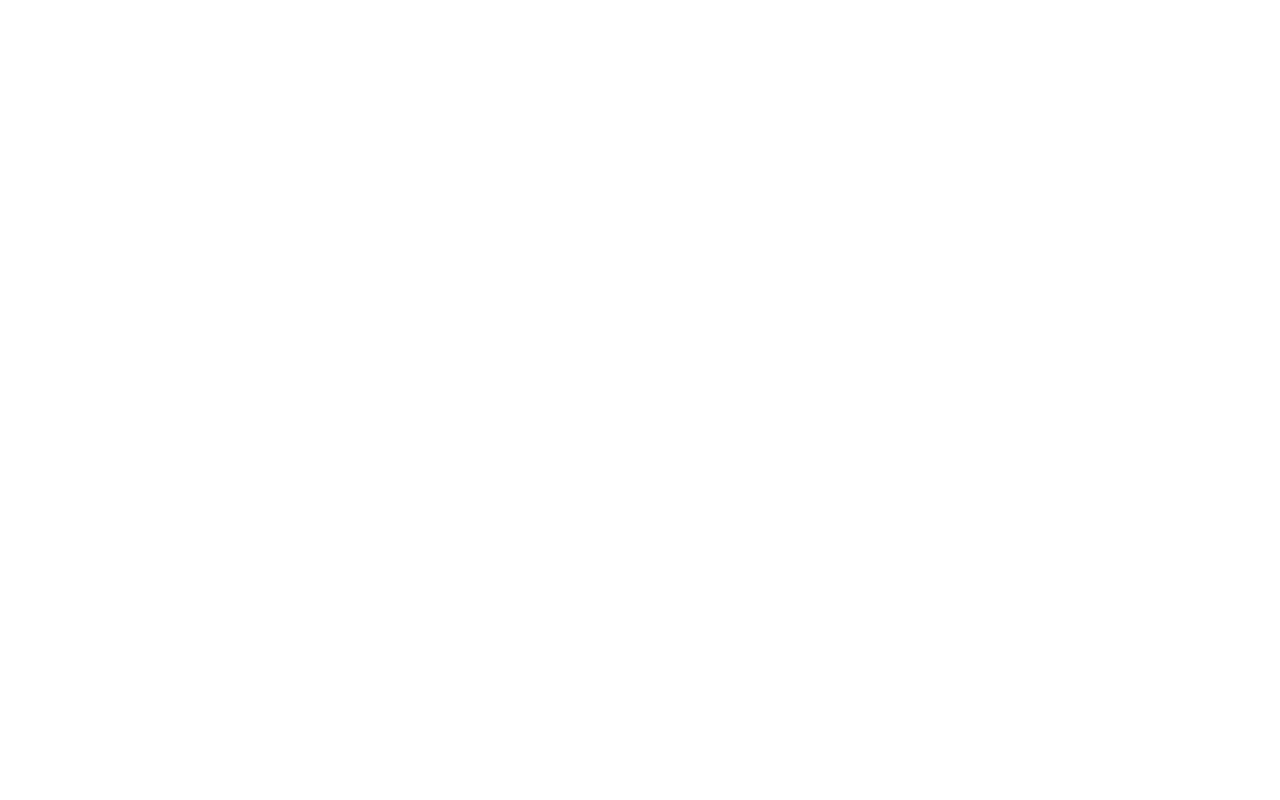
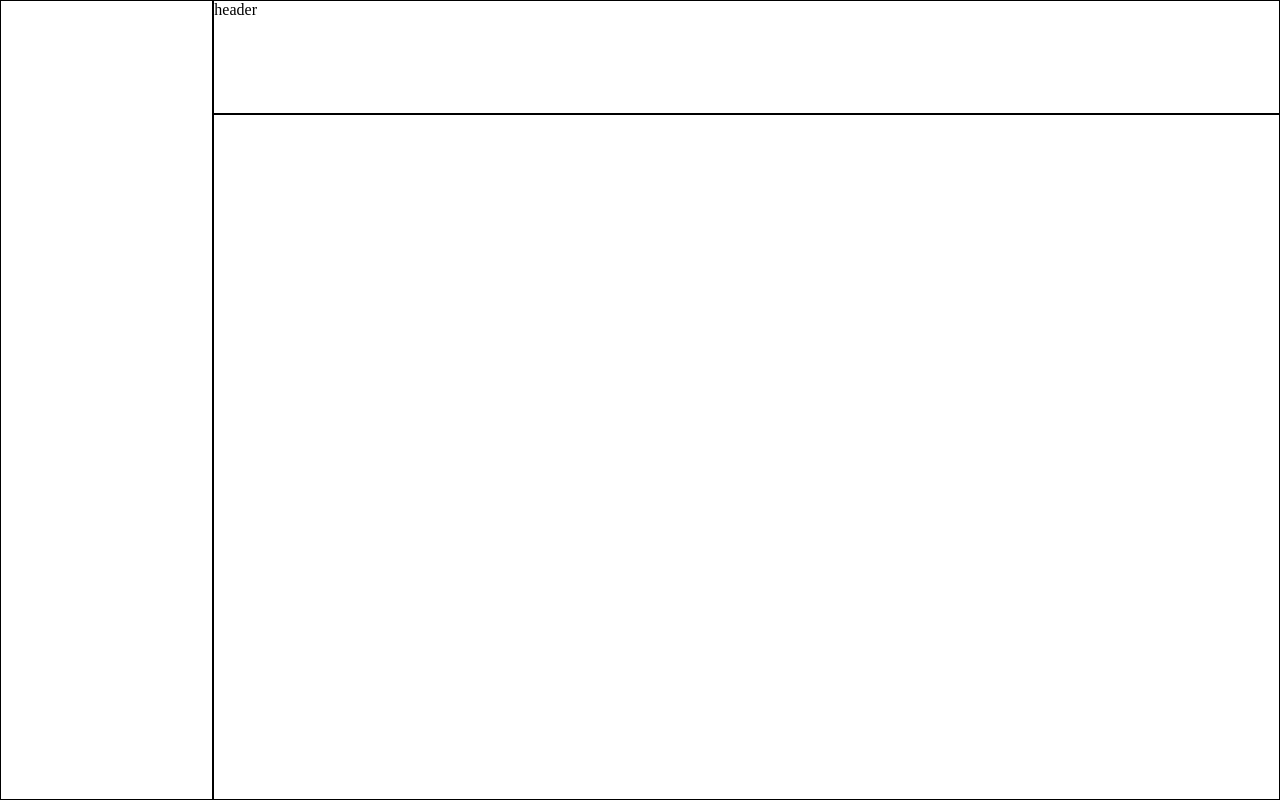
Before and after one commit to OXsatoshi/Dashbord, a plain HTML site: page index.html in a window 1280 px wide. Drawn offline with Linux system fonts and the light colour scheme.

Commit message:
Add header,sidebare and the main layout

```diff
--- a/index.html
+++ b/index.html
@@ -7,6 +7,14 @@
     <link rel="stylesheet" href="styles.css">
 </head>
 <body>
+    <header>
+        header
+    </header>
+    <div class ="side-bare">
 
+    </div>
+    <main>
+
+    </main>
 </body>
 </html>
--- a/styles.css
+++ b/styles.css
@@ -0,0 +1,25 @@
+*{
+    margin: 0;
+    padding:0;
+    box-sizing: border-box;
+}
+header {
+    border: 1px black solid;
+    grid-column: 2/3;
+}
+.side-bare {
+    border: 1px black solid;
+    grid-column: 1/2;
+    grid-row: 1/3;
+}
+main {
+    border: 1px black solid;
+    grid-column: 2 / 3;
+    grid-row: 2/-1;
+}
+body {
+    height: 100vh;
+    display: grid;
+    grid-template-columns: 1fr 5fr;
+    grid-template-rows: 1fr 6fr;
+}
```
